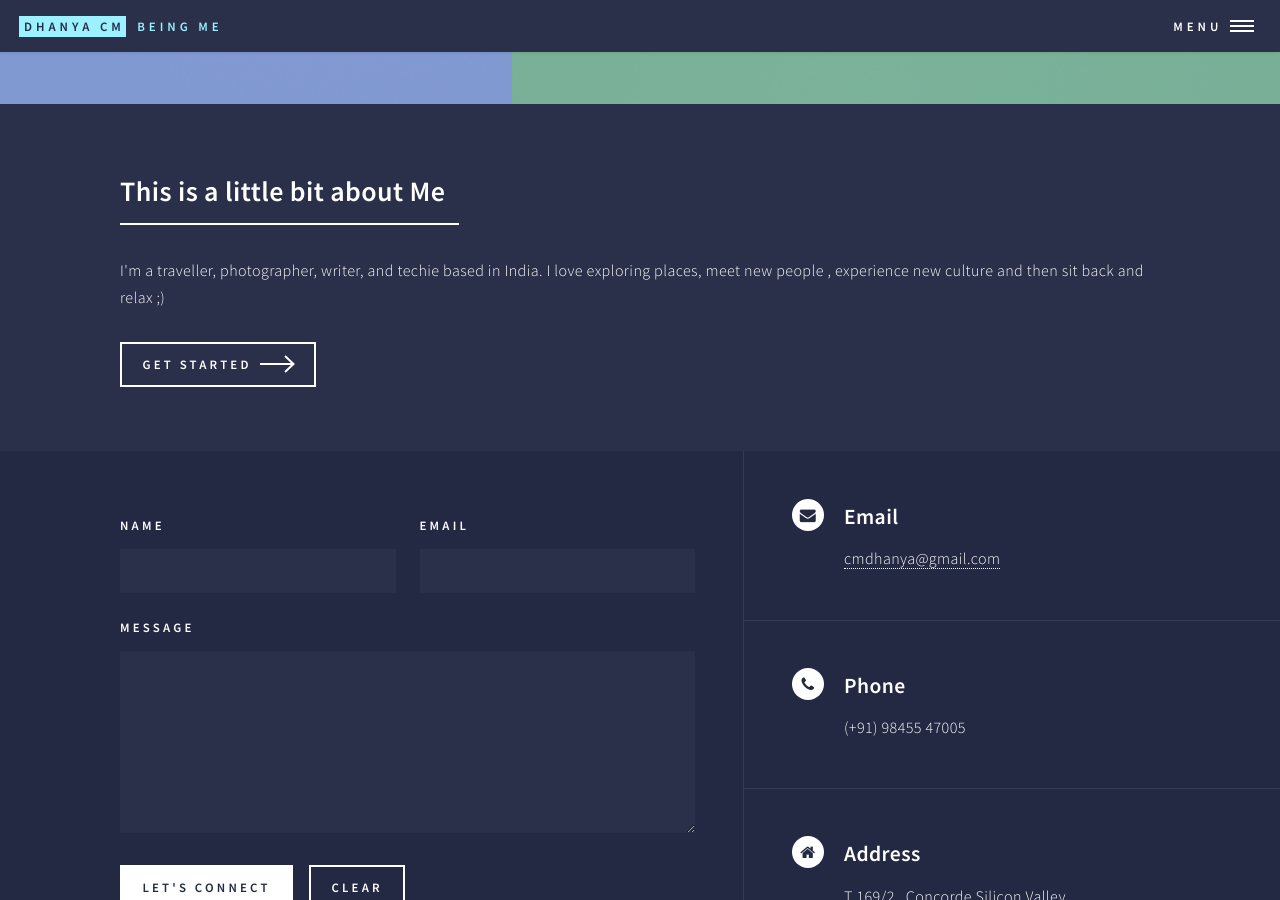
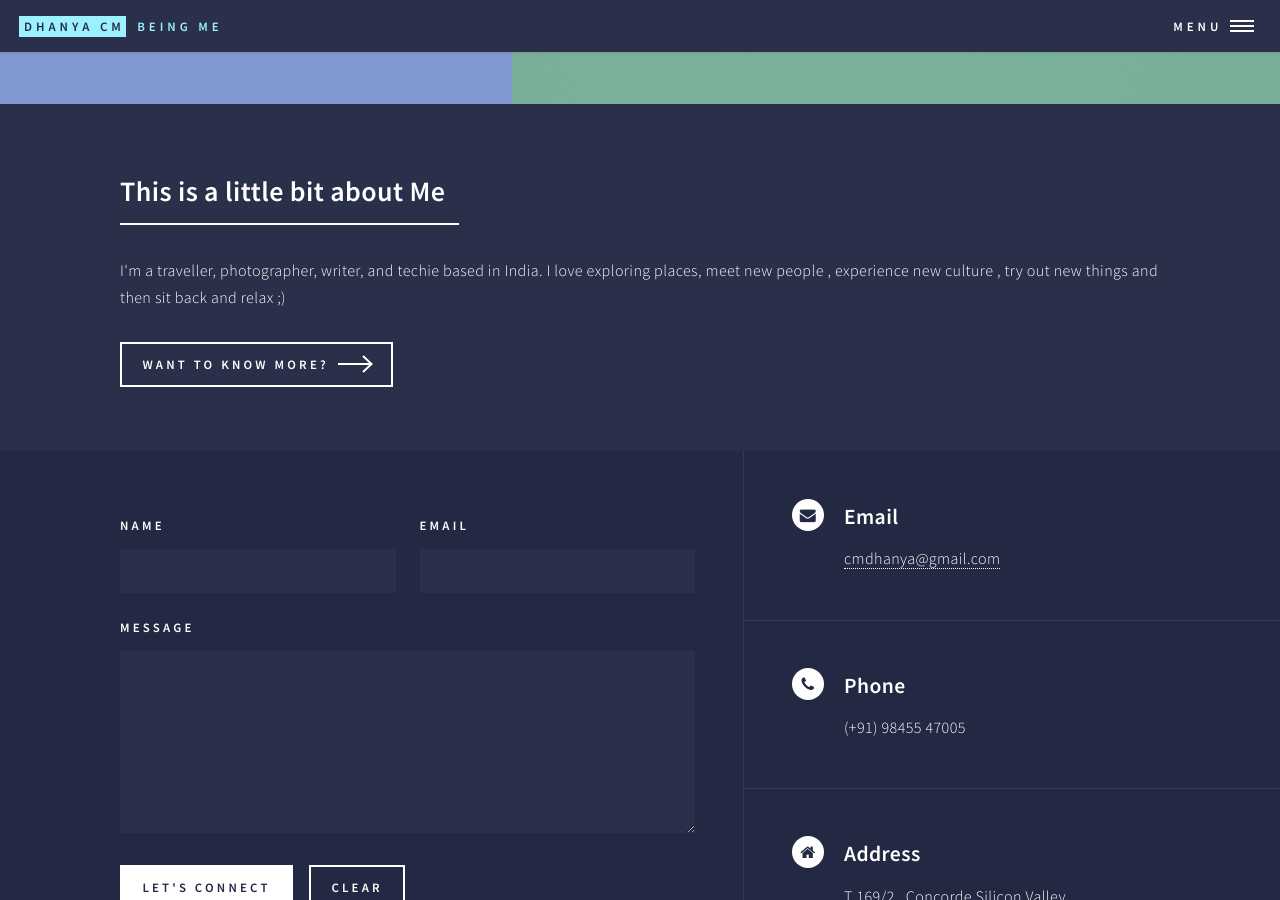
Before and after one commit to dhanyacm/dhanyacm, a Jekyll site: the page built from index.html, in a window 1280 px wide and 900 px high, scrolled down 1531 px. Built offline with Jekyll 4.4.1, drawn with Linux system fonts in a browser that asks for light colours.

Commit message:
Update index.html

```diff
--- a/index.html
+++ b/index.html
@@ -16,7 +16,7 @@
 										<img src="images/pic01.jpg" alt="" />
 									</span>
 									<header class="major">
-										<h3><a href="landing.html" class="link">Photography</a></h3>
+										<h3><a href="http://flickr.com/dhanyacm" class="link">Photography</a></h3>
 										<p>My second eye</p>
 									</header>
 								</article>
@@ -25,7 +25,7 @@
 										<img src="images/pic02.jpg" alt="" />
 									</span>
 									<header class="major">
-										<h3><a href="landing.html" class="link">Web Development</a></h3>
+										<h3><a href="{{site.baseurl}}/pages/web-portfolio.html" class="link">Web Development</a></h3>
 										<p>Hobby Learning</p>
 									</header>
 								</article>
@@ -34,7 +34,7 @@
 										<img src="images/pic03.jpg" alt="" />
 									</span>
 									<header class="major">
-										<h3><a href="landing.html" class="link">Vlogs</a></h3>
+										<h3><a href="youtube.com" class="link">Vlogs</a></h3>
 										<p>Titbits from my travel</p>
 									</header>
 								</article>
@@ -43,7 +43,7 @@
 										<img src="images/pic04.jpg" alt="" />
 									</span>
 									<header class="major">
-										<h3><a href="landing.html" class="link">Paintings</a></h3>
+										<h3><a href="{{site.baseurl}}/paintings.html" class="link">Paintings</a></h3>
 										<p>A new learning </p>
 									</header>
 								</article>
@@ -61,7 +61,7 @@
 										<img src="images/pic06.jpg" alt="" />
 									</span>
 									<header class="major">
-										<h3><a href="landing.html" class="link">Blog</a></h3>
+										<h3><a href="http://itsmyownspace.blogspot.in/" class="link">Blog</a></h3>
 										<p>A place for my random thoughts</p>
 									</header>
 								</article>
@@ -73,9 +73,9 @@
 									<header class="major">
 										<h2>This is a little bit about Me</h2>
 									</header>
-									<p> I'm a traveller, photographer, writer, and techie based in India. I love exploring places, meet new people , experience new culture and then sit back and relax ;) </p>
+									<p> I'm a traveller, photographer, writer, and techie based in India. I love exploring places, meet new people , experience new culture , try out new things and then sit back and relax ;) </p>
 									<ul class="actions">
-										<li><a href="landing.html" class="button next">Get Started</a></li>
+										<li><a href="{{site.baseurl}}/aboutme.html" class="button next">Want to know more?</a></li>
 									</ul>
 								</div>
 							</section>
```
